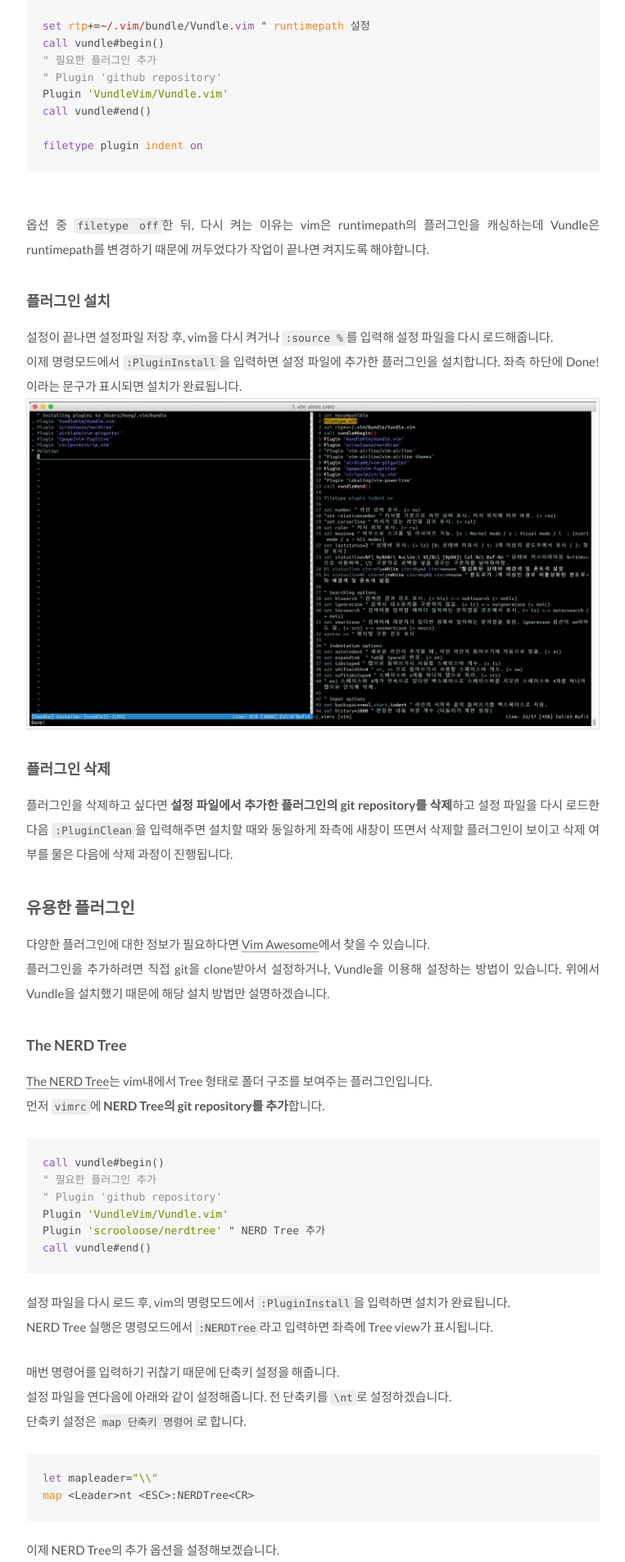
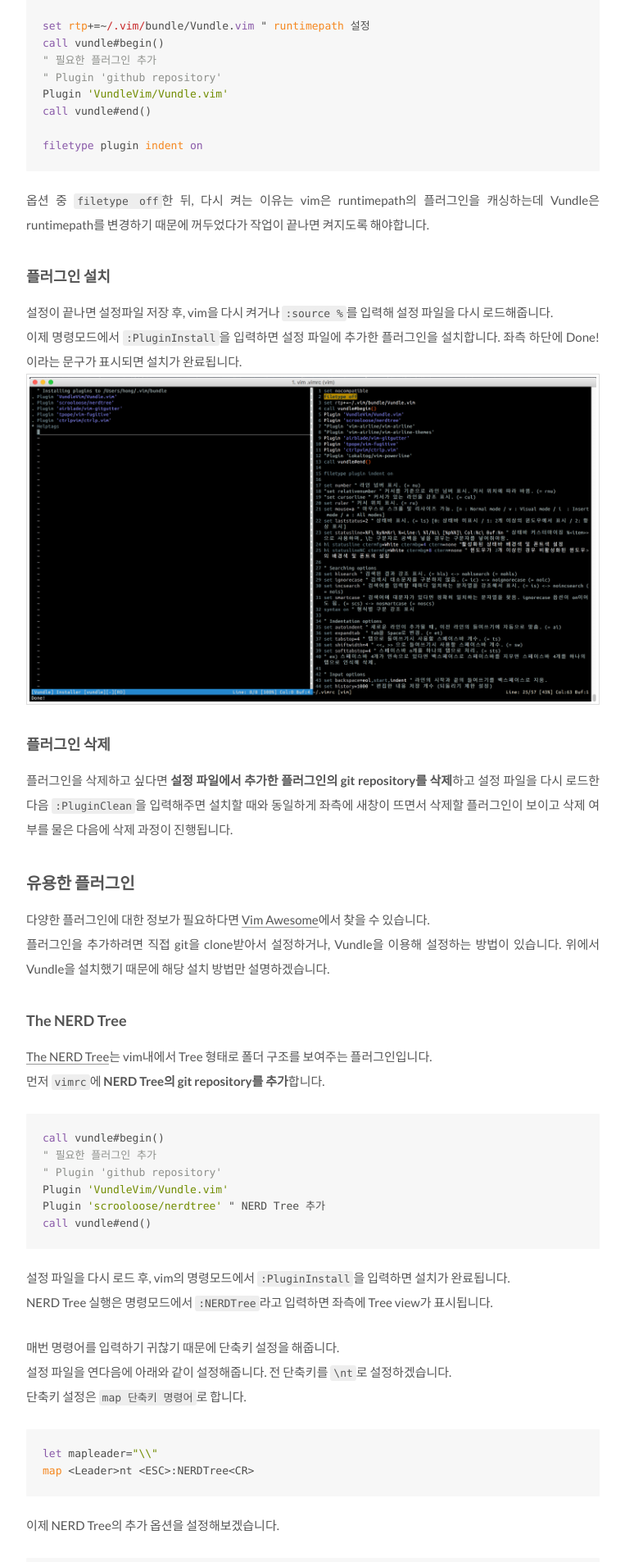
Before and after one commit to jhpapa/jhpapa.github.io, a Jekyll site: the page built from _posts/2018/01/2018-01-29-vim_configuration.md, in a window 1280 px wide. Shown: the part 3470-5376 px from the top of the page at 82% size, without its empty margins (258-1021 px from the left). Built offline with Jekyll 4.4.1, drawn with Linux system fonts in a browser that asks for light colours.

Commit message:
포스트 수정

````diff
--- a/_posts/2018/01/2018-01-29-vim_configuration.md
+++ b/_posts/2018/01/2018-01-29-vim_configuration.md
@@ -78,11 +78,11 @@
 set paste " 다른 곳에서 복사한 내용을 붙여넣을 때, 자동 들여쓰기가 적용되는 것을 막아 복사한 내용을 들여쓰기없이 복사.
 set pastetoggle=<F2> " paste 옵션이 적용되면 들여쓰기가 옵션이 제대로 작동하지 않기 때문에 toggle식으로 옵션을 키고 끌 수 있음.
 ```
-clipboard 옵션은 vim에서 복사한 내용을 클립보드에 저장해 다른 어플리케이션에서도 사용할 수 있게 해줍니다.<br/>
+clipboard 옵션은 vim에서 복사한 내용을 클립보드에 저장해 다른 어플리케이션에서도 사용할 수 있게 해줍니다.
 해당 옵션을 설정하면 OS별로 클립보드로 사용하는 레지스터에 값을 추가로 저장해줍니다.
 
 옵션은 `unnamed`, `unnamedplus`(>= vim7.4) 두 개가 있으며 `unnamed`로 설정하면 `*`레지스터에 추가로 저장해주고, `unnamedplus`로 설정하면 `+` 레지스터에 추가로 저장됩니다.
-해당 옵션을 설정하기 위해 OS별로 어떤 레지스터를 사용하는지 알아야 합니다. <br/>
+해당 옵션을 설정하기 위해 OS별로 어떤 레지스터를 사용하는지 알아야 합니다.
 OS별 클립보드로 사용하는 레지스터는 아래와 같습니다.
 * Windows : `+`레지스터 = `*`레지스터 (Windows에서 두 레지스터는 동일하게 사용)
 * OSX : `*`레지스터
@@ -92,20 +92,20 @@
 
 OS별로 아래와 같이 설정하면 vim에서 복사한 내용을 다른 곳에서 Ctrl+C, Ctrl+V 를 이용해 복사할 수 있습니다.
 
-> Windows, OSX : `set clipboard=unnamed` <br/>
+> Windows, OSX : `set clipboard=unnamed`
 > Linux : `set clipboard=unnamedplus`
 
 더 많은 옵션들이 있지만, 자주 쓸만한 옵션만 정리해보았습니다.
-<br/>
+
 
 ## 플러그인
 
-vim에서 플러그인을 사용하려면 [Vundle](https://github.com/VundleVim/Vundle.vim)이라는 플러그인 매니저가 필요합니다.<br/>
+vim에서 플러그인을 사용하려면 [Vundle](https://github.com/VundleVim/Vundle.vim)이라는 플러그인 매니저가 필요합니다.
 설치 방법 및 유용한 플러그인까지 알아보겠습니다.
 
 ### Vundle 설치
 
-Vundle의 github을 clone받으면 필요한 파일을 받을 수 있습니다.<br/>
+Vundle의 github을 clone받으면 필요한 파일을 받을 수 있습니다.
 아래 명령어를 터미널창에서 입력해줍니다.
 
 > git clone https://github.com/VundleVim/Vundle.vim.git ~/.vim/bundle/Vundle.vim
@@ -129,12 +129,12 @@
 
 filetype plugin indent on
 ```
-<br/>
+
 옵션 중 `filetype off`한 뒤, 다시 켜는 이유는 vim은 runtimepath의 플러그인을 캐싱하는데 Vundle은 runtimepath를 변경하기 때문에 꺼두었다가 작업이 끝나면 켜지도록 해야합니다.
 
 ### 플러그인 설치
 
-설정이 끝나면 설정파일 저장 후, vim을 다시 켜거나 `:source %`를 입력해 설정 파일을 다시 로드해줍니다.<br/>
+설정이 끝나면 설정파일 저장 후, vim을 다시 켜거나 `:source %`를 입력해 설정 파일을 다시 로드해줍니다.
 이제 명령모드에서 `:PluginInstall`을 입력하면 설정 파일에 추가한 플러그인을 설치합니다.
 좌측 하단에 Done! 이라는 문구가 표시되면 설치가 완료됩니다.
 ![플러그인 설치 완료]({{ site.url }}/assets/images/post_image/2018/01/vim_plugin_install_success.png)
@@ -143,14 +143,14 @@
 
 플러그인을 삭제하고 싶다면 **설정 파일에서 추가한 플러그인의 git repository를 삭제**하고 설정 파일을 다시 로드한 다음 `:PluginClean`을 입력해주면
 설치할 때와 동일하게 좌측에 새창이 뜨면서 삭제할 플러그인이 보이고 삭제 여부를 물은 다음에 삭제 과정이 진행됩니다.
-<br/>
+
 
 ## 유용한 플러그인
-다양한 플러그인에 대한 정보가 필요하다면 [Vim Awesome](https://vimawesome.com/)에서 찾을 수 있습니다.<br/>
+다양한 플러그인에 대한 정보가 필요하다면 [Vim Awesome](https://vimawesome.com/)에서 찾을 수 있습니다.
 플러그인을 추가하려면 직접 git을 clone받아서 설정하거나, Vundle을 이용해 설정하는 방법이 있습니다. 위에서 Vundle을 설치했기 때문에 해당 설치 방법만 설명하겠습니다.
 
 ### The NERD Tree
-[The NERD Tree](https://github.com/scrooloose/nerdtree)는 vim내에서 Tree 형태로 폴더 구조를 보여주는 플러그인입니다.<br/>
+[The NERD Tree](https://github.com/scrooloose/nerdtree)는 vim내에서 Tree 형태로 폴더 구조를 보여주는 플러그인입니다.
 먼저 `vimrc`에 **NERD Tree의 git repository를 추가**합니다.
 
 ``` vim
@@ -161,16 +161,18 @@
 Plugin 'scrooloose/nerdtree' " NERD Tree 추가
 call vundle#end()
 ```
-설정 파일을 다시 로드 후, vim의 명령모드에서 `:PluginInstall`을 입력하면 설치가 완료됩니다. <br/>
+설정 파일을 다시 로드 후, vim의 명령모드에서 `:PluginInstall`을 입력하면 설치가 완료됩니다.
 NERD Tree 실행은 명령모드에서 `:NERDTree`라고 입력하면 좌측에 Tree view가 표시됩니다.
 
-매번 명령어를 입력하기 귀찮기 때문에 단축키 설정을 해줍니다. <br/>
-설정 파일을 연다음에 아래와 같이 설정해줍니다. 전 단축키를 `\nt`로 설정하겠습니다.<br/>
+매번 명령어를 입력하기 귀찮기 때문에 단축키 설정을 해줍니다.
+설정 파일을 연다음에 아래와 같이 설정해줍니다. 전 단축키를 `\nt`로 설정하겠습니다.
 단축키 설정은 `map 단축키 명령어`로 합니다.
+
 ``` vim
 let mapleader="\\"
 map <Leader>nt <ESC>:NERDTree<CR>
 ```
+
 이제 NERD Tree의 추가 옵션을 설정해보겠습니다.
 
 ``` vim
@@ -196,7 +198,6 @@
 ```
 
 사용 방법은 Markdown 파일을 열고 `:MarkdownPreview`를 입력하기만 하면 됩니다. 멈추고 싶다면 `MarkdownPreviewStop`을 입력하면 MarkdownPreview 브라우저가 종료됩니다.
-
 
 ``` vim
 let g:mkdp_path_to_chrome = ""
@@ -227,11 +228,6 @@
 " set to 1, the MarkdownPreview command can be use for all files,
 " by default it just can be use in markdown file
 ```
-
-
-
-
-
 
 ## My vimrc
 아래는 제가 사용 중인 설정입니다.
@@ -313,6 +309,8 @@
 let g:airline#extensions#tabline#enabled = 1
 let g:airline_powerline_fonts = 1
 ```
+
 --------------------------------
+
 # 참고
 * [Top 50 Vim Configuration Options](https://www.shortcutfoo.com/blog/top-50-vim-configuration-options/)
````
